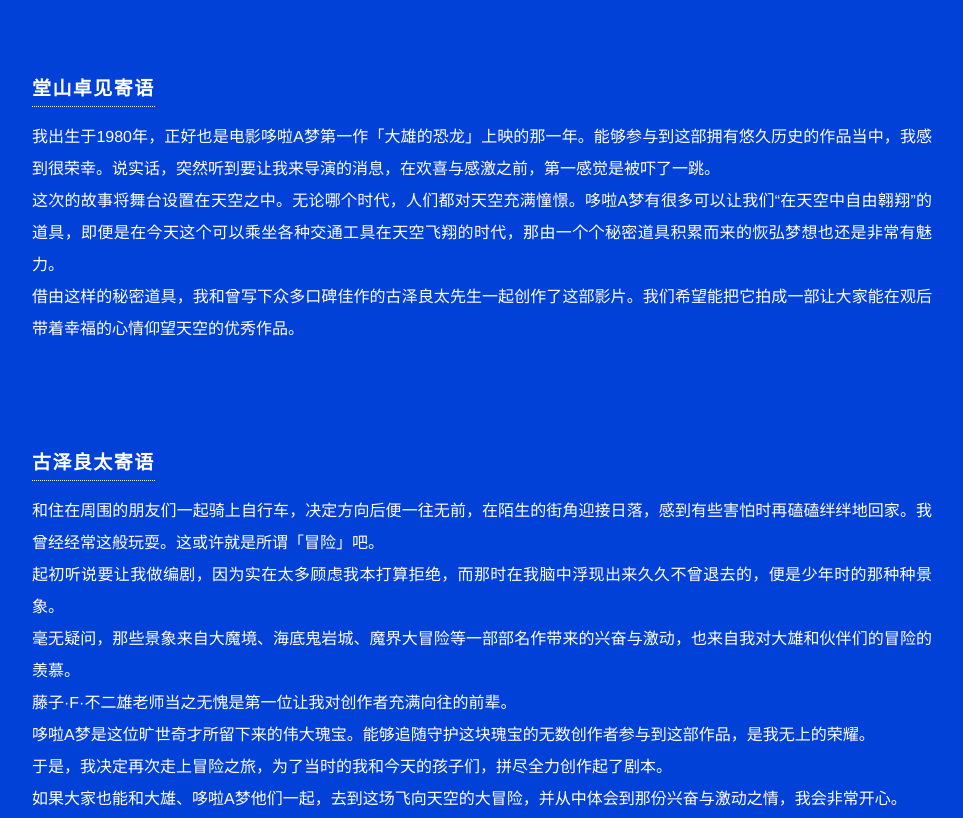
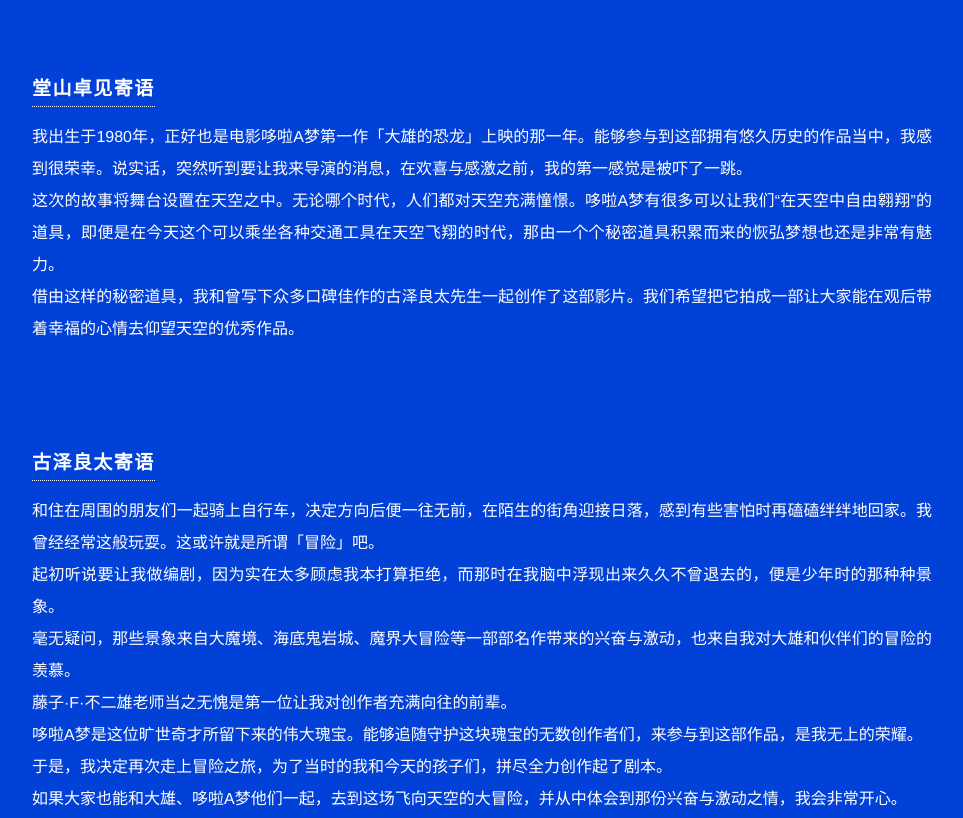
Before and after one commit to mlsub/eiga2023, a plain HTML site: page index.html in a window 1280 px wide. Shown: the part 2579-3397 px from the top of the page, without its empty margins (158-1121 px from the left). Drawn offline with Linux system fonts and the light colour scheme; no server answers.

Commit message:
Update index.html

```diff
--- a/index.html
+++ b/index.html
@@ -122,9 +122,9 @@
 <div class="newsMoveWrap">
 <h4>堂山卓见寄语</h4>
 <p class="bodyTXT">
-我出生于1980年，正好也是电影哆啦A梦第一作「大雄的恐龙」上映的那一年。能够参与到这部拥有悠久历史的作品当中，我感到很荣幸。说实话，突然听到要让我来导演的消息，在欢喜与感激之前，第一感觉是被吓了一跳。<br>
+我出生于1980年，正好也是电影哆啦A梦第一作「大雄的恐龙」上映的那一年。能够参与到这部拥有悠久历史的作品当中，我感到很荣幸。说实话，突然听到要让我来导演的消息，在欢喜与感激之前，我的第一感觉是被吓了一跳。<br>
 这次的故事将舞台设置在天空之中。无论哪个时代，人们都对天空充满憧憬。哆啦A梦有很多可以让我们“在天空中自由翱翔”的道具，即便是在今天这个可以乘坐各种交通工具在天空飞翔的时代，那由一个个秘密道具积累而来的恢弘梦想也还是非常有魅力。<br>
-借由这样的秘密道具，我和曾写下众多口碑佳作的古泽良太先生一起创作了这部影片。我们希望能把它拍成一部让大家能在观后带着幸福的心情仰望天空的优秀作品。</p>
+借由这样的秘密道具，我和曾写下众多口碑佳作的古泽良太先生一起创作了这部影片。我们希望把它拍成一部让大家能在观后带着幸福的心情去仰望天空的优秀作品。</p>
 </div>
 
 <div class="newsMoveWrap">
@@ -134,7 +134,7 @@
 起初听说要让我做编剧，因为实在太多顾虑我本打算拒绝，而那时在我脑中浮现出来久久不曾退去的，便是少年时的那种种景象。<br>
 毫无疑问，那些景象来自大魔境、海底鬼岩城、魔界大冒险等一部部名作带来的兴奋与激动，也来自我对大雄和伙伴们的冒险的羡慕。<br>
 藤子·F·不二雄老师当之无愧是第一位让我对创作者充满向往的前辈。<br>
-哆啦A梦是这位旷世奇才所留下来的伟大瑰宝。能够追随守护这块瑰宝的无数创作者参与到这部作品，是我无上的荣耀。<br>
+哆啦A梦是这位旷世奇才所留下来的伟大瑰宝。能够追随守护这块瑰宝的无数创作者们，来参与到这部作品，是我无上的荣耀。<br>
 于是，我决定再次走上冒险之旅，为了当时的我和今天的孩子们，拼尽全力创作起了剧本。<br>
 如果大家也能和大雄、哆啦A梦他们一起，去到这场飞向天空的大冒险，并从中体会到那份兴奋与激动之情，我会非常开心。</p>
 </div>
```
